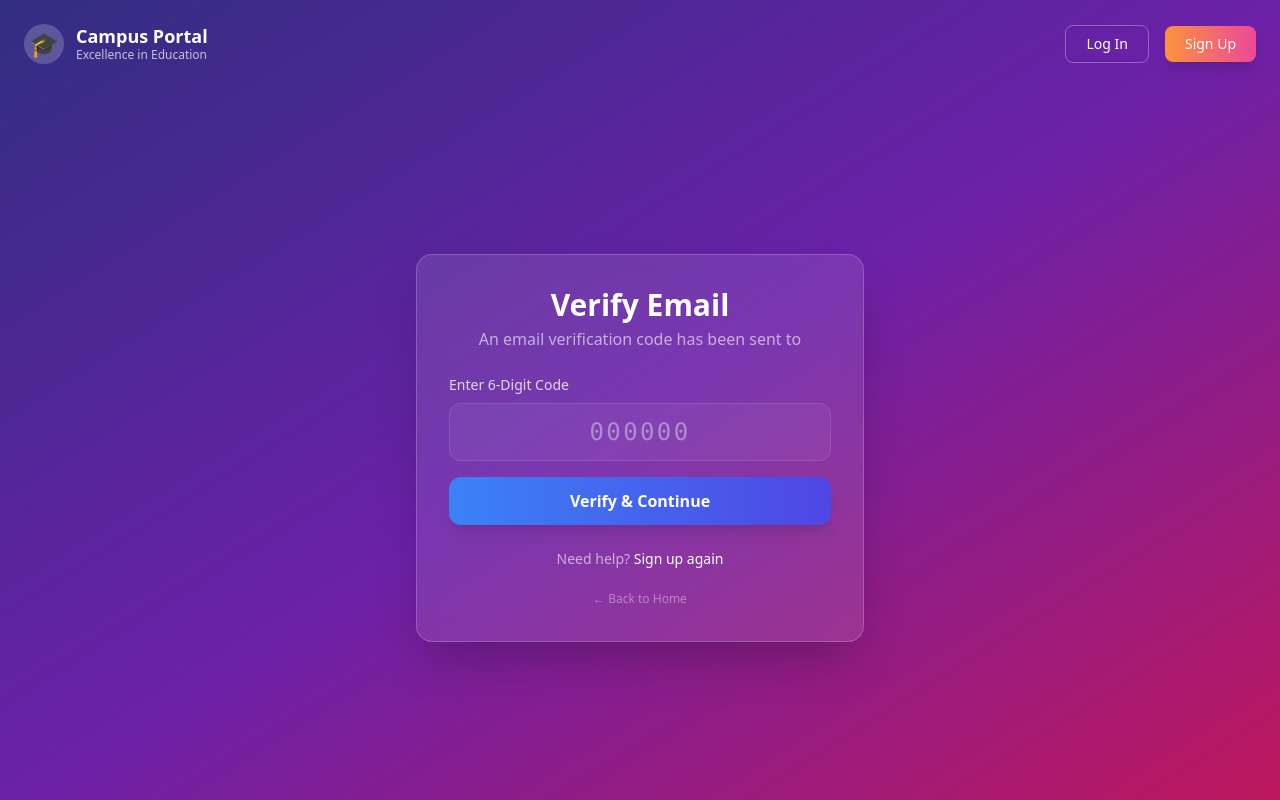
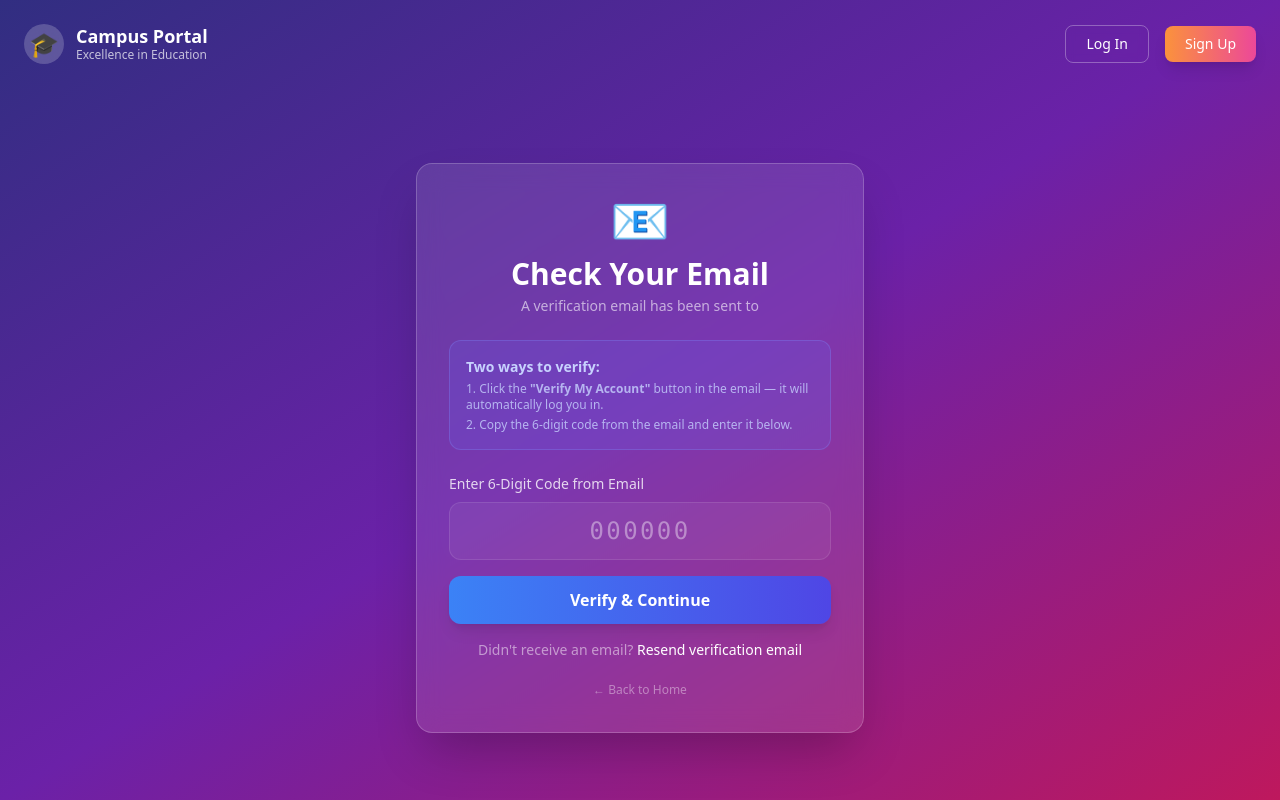
Before and after one commit to aahanamohanty013-tech/smartfacultydirector, a React (Vite) app in the folder client/: page /verify in a window 1280 px wide. Built offline with nearby package versions, Linux system fonts and the light colour scheme.

Commit message:
fix: email verification - fix protocol header, add resend endpoint, clean up Verify.jsx

```diff
--- a/client/src/pages/Signup.jsx
+++ b/client/src/pages/Signup.jsx
@@ -53,13 +53,11 @@ const Signup = () => {
             });
             const data = await res.json();
             if (res.ok) {
-                alert('Registration Successful! Please verify your email.');
                 const emailVal = role === 'faculty' ? facultyData.email : studentData.email;
                 navigate('/verify', {
                     state: {
                         email: emailVal,
-                        role: role,
-                        mockCode: data.mockVerificationCode
+                        role: role
                     }
                 });
             } else {
--- a/client/src/pages/Verify.jsx
+++ b/client/src/pages/Verify.jsx
@@ -1,4 +1,4 @@
-import React, { useState, useEffect } from 'react';
+import React, { useState } from 'react';
 import { useNavigate, useLocation, Link } from 'react-router-dom';
 import { API_URL } from '../config';
 
@@ -12,12 +12,12 @@ const Verify = () => {
 
     const email = state.email || queryParams.get('email') || '';
     const role = state.role || queryParams.get('role') || 'student';
-    const initialMockCode = state.mockCode || queryParams.get('mockCode') || '';
 
     const [code, setCode] = useState('');
-    const [mockCode, setMockCode] = useState(initialMockCode);
     const [error, setError] = useState(null);
     const [success, setSuccess] = useState(null);
+    const [resending, setResending] = useState(false);
+    const [resent, setResent] = useState(false);
 
     const handleVerify = async (e) => {
         e.preventDefault();
@@ -33,16 +33,16 @@ const Verify = () => {
             const data = await res.json();
 
             if (res.ok) {
-                setSuccess('Email verified successfully! You will be redirected to log in.');
+                setSuccess('✅ Email verified successfully! Redirecting to login...');
                 setTimeout(() => {
-                    navigate('/login');
-                }, 2500);
+                    navigate('/login?verified=true');
+                }, 2000);
             } else {
-                setError(data.error || 'Verification failed');
+                setError(data.error || 'Verification failed. Please check your code and try again.');
             }
         } catch (err) {
             console.error(err);
-            setError('Verification request failed.');
+            setError('Verification request failed. Please check your internet connection.');
         }
     };
 
@@ -50,29 +50,40 @@ const Verify = () => {
         <div className="min-h-screen pt-24 px-4 flex items-center justify-center">
             <div className="bg-white/10 backdrop-blur-md p-8 rounded-2xl border border-white/20 shadow-2xl w-full max-w-md animate-fade-in-up">
 
+                {/* Header */}
                 <div className="text-center mb-6">
-                    <h2 className="text-3xl font-bold text-white mb-1">Verify Email</h2>
-                    <p className="text-white/60">An email verification code has been sent to {email}</p>
+                    <div className="text-5xl mb-3">📧</div>
+                    <h2 className="text-3xl font-bold text-white mb-1">Check Your Email</h2>
+                    <p className="text-white/60 text-sm">
+                        A verification email has been sent to<br />
+                        <span className="text-white font-semibold">{email}</span>
+                    </p>
                 </div>
 
-                {mockCode && (
-                    <div className="mb-6 p-4 bg-blue-500/20 border border-blue-400/30 rounded-xl text-left text-sm text-blue-200">
-                        <div className="font-bold text-xs uppercase tracking-wider mb-1">📬 Mock Email Service (Sandbox)</div>
-                        <div className="font-medium text-xs">
-                            Since this is a simulated sandbox environment, the verification code sent to your email is:
+                {/* Instruction Banner */}
+                <div className="mb-6 p-4 bg-indigo-500/20 border border-indigo-400/30 rounded-xl text-sm text-indigo-200">
+                    <p className="font-semibold mb-1">Two ways to verify:</p>
+                    <ol className="list-decimal list-inside space-y-1 text-xs text-indigo-200/80">
+                        <li>Click the <strong>"Verify My Account"</strong> button in the email — it will automatically log you in.</li>
+                        <li>Copy the 6-digit code from the email and enter it below.</li>
+                    </ol>
+                </div>
+
+                {/* Code Entry Form */}
+                <form onSubmit={handleVerify} className="space-y-4">
+                    {error && (
+                        <div className="p-3 bg-red-500/20 border border-red-500/30 text-red-200 text-xs font-semibold rounded-lg">
+                            ⚠️ {error}
                         </div>
-                        <div className="mt-2 text-2xl font-mono font-extrabold tracking-widest text-center text-white bg-blue-500/40 py-2 rounded-lg border border-blue-300/20">
-                            {mockCode}
+                    )}
+                    {success && (
+                        <div className="p-3 bg-green-500/20 border border-green-500/30 text-green-200 text-xs font-semibold rounded-lg">
+                            {success}
                         </div>
-                    </div>
-                )}
-
-                <form onSubmit={handleVerify} className="space-y-4">
-                    {error && <div className="p-3 bg-red-500/20 border border-red-500/30 text-red-200 text-xs font-semibold rounded-lg">{error}</div>}
-                    {success && <div className="p-3 bg-green-500/20 border border-green-500/30 text-green-200 text-xs font-semibold rounded-lg">{success}</div>}
+                    )}
 
                     <div>
-                        <label className="block text-sm text-white/80 mb-2">Enter 6-Digit Code</label>
+                        <label className="block text-sm text-white/80 mb-2">Enter 6-Digit Code from Email</label>
                         <input
                             type="text"
                             maxLength="6"
@@ -92,8 +103,40 @@ const Verify = () => {
                     </button>
                 </form>
 
-                <div className="mt-6 text-center text-sm text-white/60">
-                    Need help? <Link to="/signup" className="text-white font-medium hover:underline">Sign up again</Link>
+                {/* Resend */}
+                <div className="mt-4 text-center text-sm text-white/50">
+                    Didn't receive an email?{' '}
+                    {resent ? (
+                        <span className="text-green-400 font-medium">New code sent! ✓</span>
+                    ) : (
+                        <button
+                            type="button"
+                            disabled={resending}
+                            onClick={async () => {
+                                setResending(true);
+                                setError(null);
+                                try {
+                                    const r = await fetch(`${API_URL}/api/resend-verification`, {
+                                        method: 'POST',
+                                        headers: { 'Content-Type': 'application/json' },
+                                        body: JSON.stringify({ email, role })
+                                    });
+                                    const d = await r.json();
+                                    if (r.ok) {
+                                        setResent(true);
+                                    } else {
+                                        setError(d.error || 'Could not resend email.');
+                                    }
+                                } catch {
+                                    setError('Network error. Please try again.');
+                                }
+                                setResending(false);
+                            }}
+                            className="text-white font-medium hover:underline disabled:opacity-50 bg-transparent border-none cursor-pointer"
+                        >
+                            {resending ? 'Sending...' : 'Resend verification email'}
+                        </button>
+                    )}
                 </div>
 
                 <div className="mt-4 text-center">
```
Also changed, not shown: 1 other file (tests, documents, lock files or other folders).
